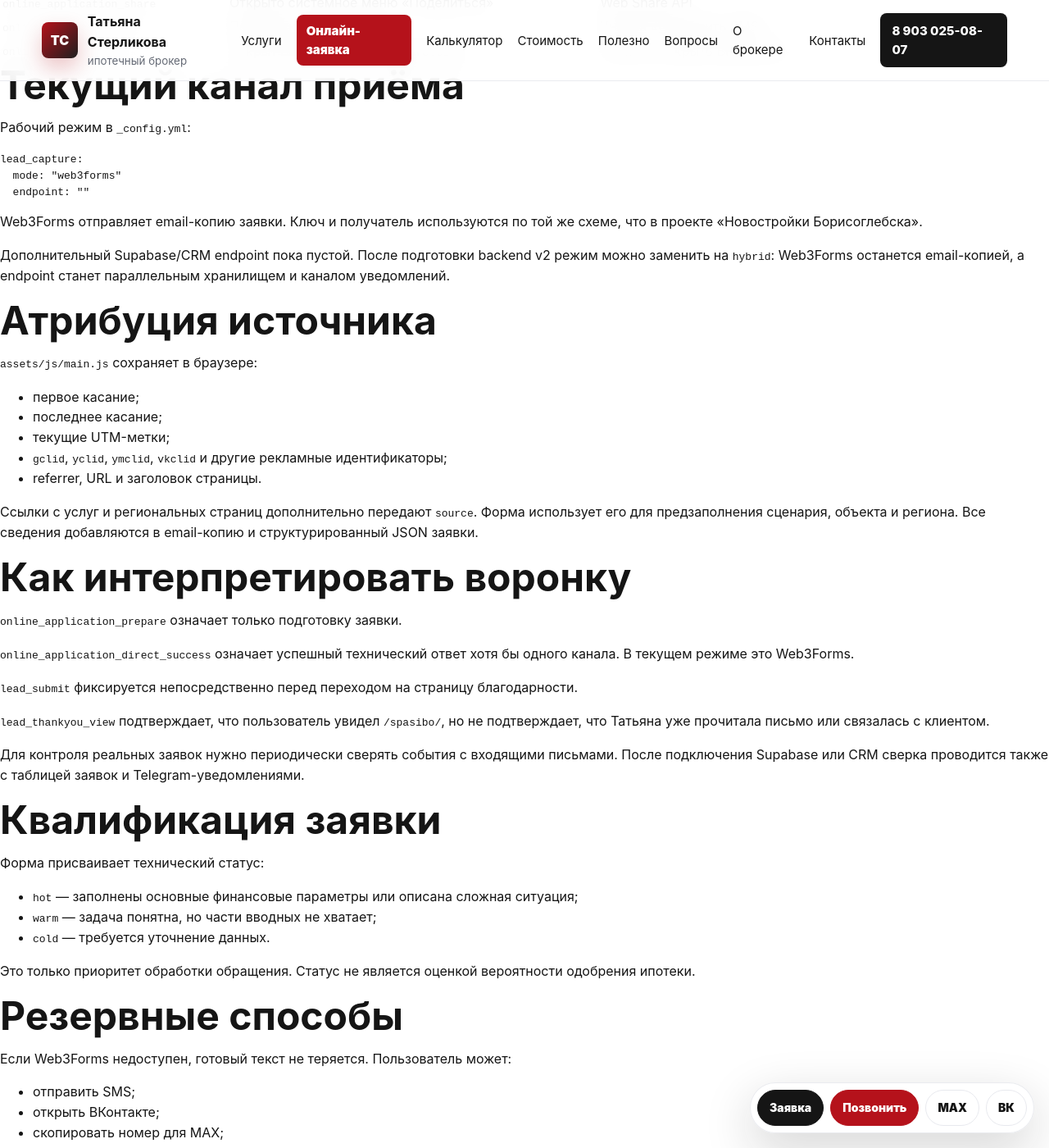
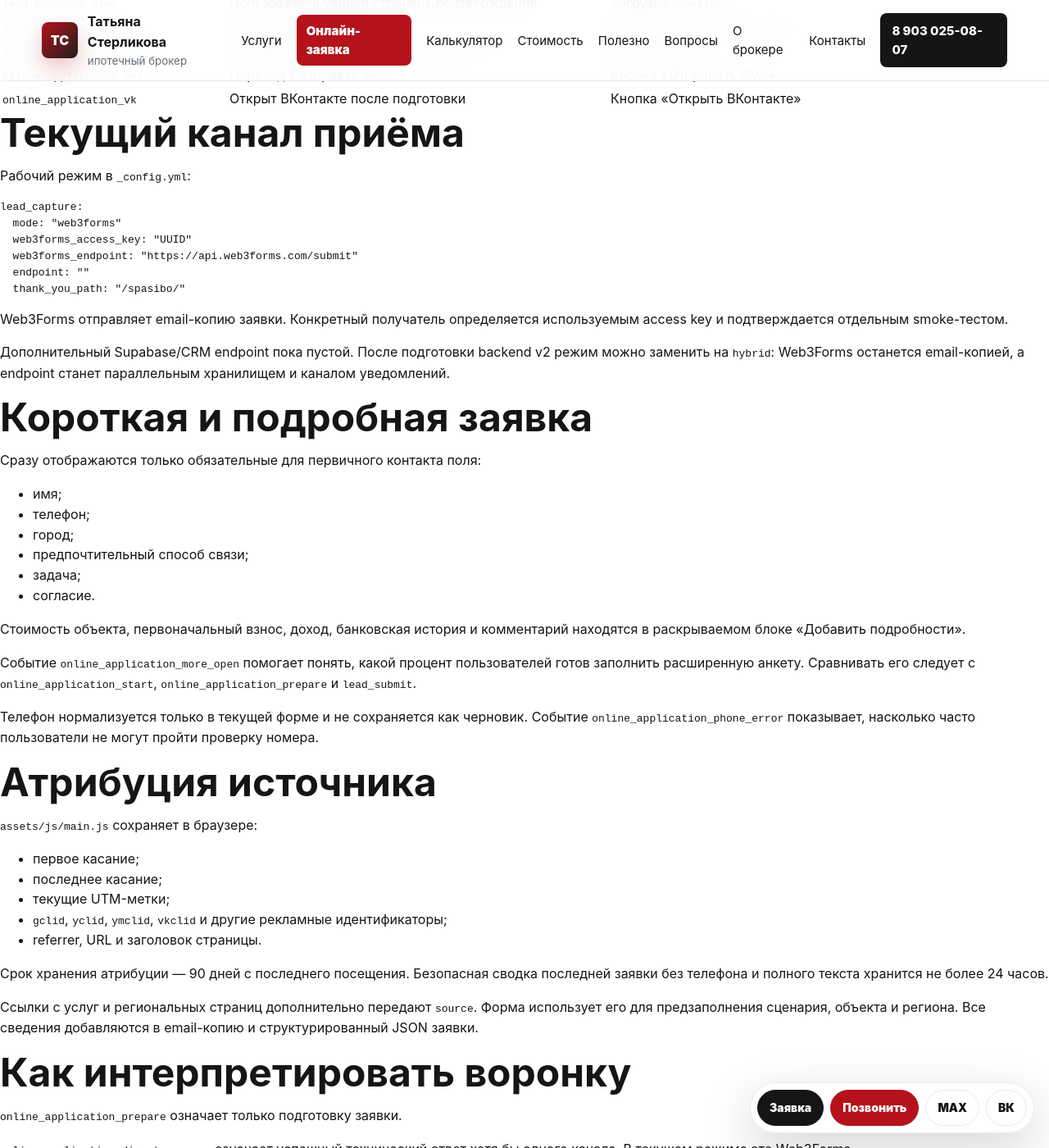
Before and after one commit to deputat36/broker, a Jekyll site: the page built from docs/analytics-events.md, in a window 1280 px wide and 1400 px high, scrolled down 1041 px. Shown: the whole window at 82% size. Built offline with Jekyll 4.4.1, drawn with Linux system fonts in a browser that asks for light colours; our own code applies the rules of GitHub Pages for plain Markdown files; some of the changed text lies outside the part shown.

Commit message:
Document short-form and phone validation analytics

````diff
--- a/docs/analytics-events.md
+++ b/docs/analytics-events.md
@@ -1,6 +1,6 @@
 # Карта целей аналитики
 
-Источники событий: `assets/js/main.js`, `assets/js/online-application.js` и страница `/spasibo/`.
+Источники событий: `assets/js/main.js`, `assets/js/application-inputs.js`, `assets/js/online-application.js` и страница `/spasibo/`.
 
 ## События для Яндекс Метрики
 
@@ -15,13 +15,15 @@
 | `online_application_click` | Переход к онлайн-заявке | Любая ссылка на `/online-zayavka/` |
 | `online_application_prefill` | Определён источник и выполнено предзаполнение | Параметр `source` или внутренний referrer |
 | `online_application_start` | Пользователь начал заполнять форму | Первое изменение поля |
+| `online_application_more_open` | Пользователь раскрыл дополнительные финансовые поля | Блок «Добавить подробности» |
+| `online_application_phone_error` | Указан неполный или некорректный российский номер | Проверка короткой формы перед подготовкой |
 | `online_application_validation_error` | Не заполнено обязательное поле или согласие | Первая кнопка подготовки заявки |
 | `online_application_prepare` | Текст и JSON заявки сформированы | Успешная подготовка формы |
 | `online_application_endpoint_ready` | На странице доступен рабочий канал онлайн-отправки | Инициализация режима `web3forms` или будущего `hybrid` |
 | `online_application_direct_attempt` | Началась онлайн-передача | Кнопка «Отправить заявку онлайн» |
 | `online_application_direct_success` | Хотя бы один канал вернул успешный ответ | Web3Forms или будущий endpoint принял заявку |
 | `online_application_direct_error` | Все активные каналы завершились ошибкой | Ошибка без таймаута |
-| `online_application_direct_timeout` | Дополнительный endpoint не ответил вовремя | AbortController по таймауту |
+| `online_application_direct_timeout` | Активный канал не ответил вовремя | AbortController по таймауту |
 | `online_application_spam_block` | Клиентская антиспам-проверка остановила отправку | Honeypot или слишком быстрое заполнение |
 | `lead_submit` | Заявка успешно передана хотя бы в один рабочий канал | Перед переходом на `/spasibo/` |
 | `lead_thankyou_view` | Пользователь увидел страницу подтверждения | Загрузка `/spasibo/` |
@@ -37,12 +39,32 @@
 ```yaml
 lead_capture:
   mode: "web3forms"
+  web3forms_access_key: "UUID"
+  web3forms_endpoint: "https://api.web3forms.com/submit"
   endpoint: ""
+  thank_you_path: "/spasibo/"
 ```
 
-Web3Forms отправляет email-копию заявки. Ключ и получатель используются по той же схеме, что в проекте «Новостройки Борисоглебска».
+Web3Forms отправляет email-копию заявки. Конкретный получатель определяется используемым access key и подтверждается отдельным smoke-тестом.
 
 Дополнительный Supabase/CRM endpoint пока пустой. После подготовки backend v2 режим можно заменить на `hybrid`: Web3Forms останется email-копией, а endpoint станет параллельным хранилищем и каналом уведомлений.
+
+## Короткая и подробная заявка
+
+Сразу отображаются только обязательные для первичного контакта поля:
+
+- имя;
+- телефон;
+- город;
+- предпочтительный способ связи;
+- задача;
+- согласие.
+
+Стоимость объекта, первоначальный взнос, доход, банковская история и комментарий находятся в раскрываемом блоке «Добавить подробности».
+
+Событие `online_application_more_open` помогает понять, какой процент пользователей готов заполнить расширенную анкету. Сравнивать его следует с `online_application_start`, `online_application_prepare` и `lead_submit`.
+
+Телефон нормализуется только в текущей форме и не сохраняется как черновик. Событие `online_application_phone_error` показывает, насколько часто пользователи не могут пройти проверку номера.
 
 ## Атрибуция источника
 
@@ -53,6 +75,8 @@
 - текущие UTM-метки;
 - `gclid`, `yclid`, `ymclid`, `vkclid` и другие рекламные идентификаторы;
 - referrer, URL и заголовок страницы.
+
+Срок хранения атрибуции — 90 дней с последнего посещения. Безопасная сводка последней заявки без телефона и полного текста хранится не более 24 часов.
 
 Ссылки с услуг и региональных страниц дополнительно передают `source`. Форма использует его для предзаполнения сценария, объекта и региона. Все сведения добавляются в email-копию и структурированный JSON заявки.
 
@@ -76,7 +100,7 @@
 - `warm` — задача понятна, но части вводных не хватает;
 - `cold` — требуется уточнение данных.
 
-Это только приоритет обработки обращения. Статус не является оценкой вероятности одобрения ипотеки.
+Короткая заявка закономерно чаще получает статус `cold` или `warm`. Это не снижает ценность обращения: статус используется только для порядка обработки и не является оценкой вероятности банковского одобрения.
 
 ## Резервные способы
 
@@ -101,10 +125,12 @@
 
 ## Проверка после публикации
 
-1. Отправить тестовую заявку с UTM-метками.
-2. Убедиться, что письмо поступило получателю Web3Forms.
-3. Проверить тему, номер заявки, телефон, сценарий и источник.
-4. Проверить переход на `/spasibo/`.
-5. Убедиться, что телефон не хранится в `sterlikovaMortgageLastLead`.
-6. Проверить fallback при искусственной ошибке Web3Forms.
-7. После подключения Метрики проверить `lead_submit` и `lead_thankyou_view`.
+1. Отправить короткую тестовую заявку без раскрытия дополнительных полей.
+2. Повторить тест с блоком «Добавить подробности».
+3. Проверить форматирование номера, ввод через `8` и `+7`, а также ошибку неполного номера.
+4. Убедиться, что письмо поступило получателю Web3Forms.
+5. Проверить тему, номер заявки, телефон, сценарий и источник.
+6. Проверить переход на `/spasibo/`.
+7. Убедиться, что телефон не хранится в `sterlikovaMortgageLastLead`.
+8. Проверить fallback при искусственной ошибке Web3Forms.
+9. После подключения Метрики проверить `online_application_more_open`, `online_application_phone_error`, `lead_submit` и `lead_thankyou_view`.
````
